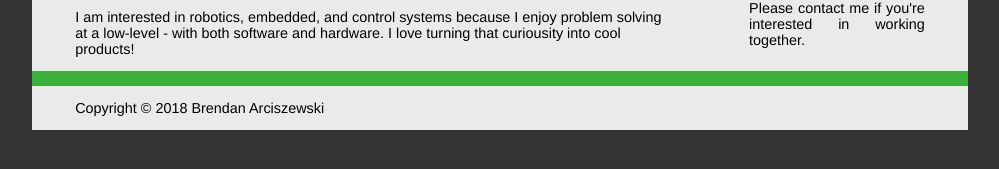
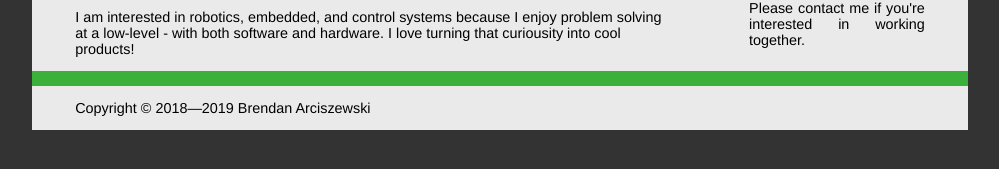
Before and after one commit to brendanarciszewski/brendanarciszewski.github.io, a Jekyll site: the page built from index.md, in a window 1280 px wide. Shown: the part 381-550 px from the top of the page, without its empty margins (140-1139 px from the left). Built offline with Jekyll 4.4.1, drawn with Linux system fonts in a browser that asks for light colours; some web fonts are replaced.

Commit message:
update copyright

```diff
--- a/_layouts/BDA_base.html
+++ b/_layouts/BDA_base.html
@@ -51,7 +51,7 @@ navigation:
   </nav>
   {{ content }}
   <footer id="footer"><div id="row1">
-    <span style="display: inline-block;">Copyright &copy; 2018 Brendan Arciszewski</span>
+    <span style="display: inline-block;">Copyright &copy; 2018—2019 Brendan Arciszewski</span>
   </div></footer>
 </body>
 </html>
```
